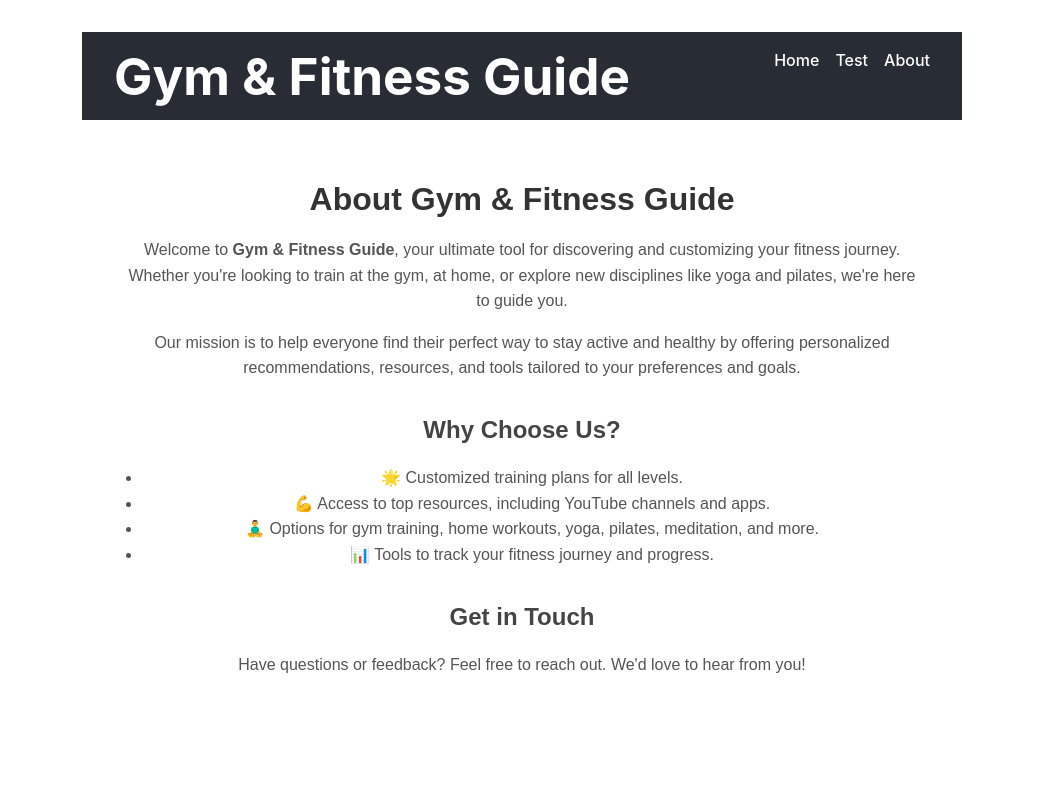
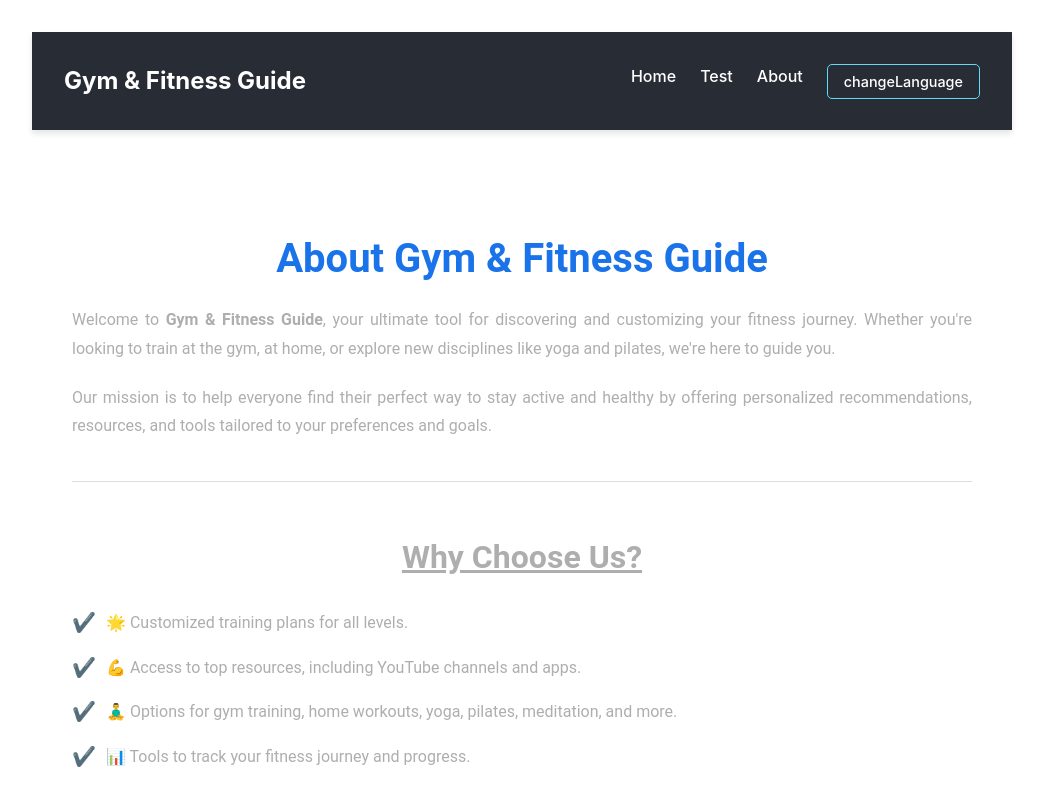
Before and after one commit to abrahamraies/GymFitnessFrontEnd, a React (Vite) app in the folder gymfitnessfrontend/: page /about in a window 1280 px wide. Shown: the top 800 px of the page, without its empty margins (118-1161 px from the left). Built offline with nearby package versions, Linux system fonts and the light colour scheme.

Commit message:
Add other pages to i18n Modify in About and Home pages.

```diff
--- /dev/null
+++ b/gymfitnessfrontend/src/components/layouts/Footer/Footer.module.css
@@ -0,0 +1,6 @@
+.footer {
+    padding: 1rem 2rem;
+    background-color: #282c34;
+    color: white;
+    text-align: center;
+  }
--- a/gymfitnessfrontend/src/components/layouts/Footer.tsx
+++ b/gymfitnessfrontend/src/components/layouts/Footer/Footer.tsx
@@ -1,15 +1,9 @@
 import React from 'react';
+import styles from './Footer.module.css';
 
 const Footer: React.FC = () => {
   return (
-    <footer
-      style={{
-        padding: '1rem 2rem',
-        backgroundColor: '#282c34',
-        color: 'white',
-        textAlign: 'center',
-      }}
-    >
+    <footer className={styles.footer}>
       <p>© 2025 Gym & Fitness Guide. All rights reserved.</p>
     </footer>
   );
--- a/gymfitnessfrontend/src/components/layouts/MainLayout.tsx
+++ b/gymfitnessfrontend/src/components/layouts/MainLayout.tsx
@@ -1,6 +1,6 @@
 import React from "react";
-import NavBar from "./NavBar";
-import Footer from "./Footer";
+import NavBar from "./NavBar/NavBar";
+import Footer from "./Footer/Footer";
 
 const MainLayout: React.FC<{ children: React.ReactNode }> = ({ children }) => {
   return (
--- a/gymfitnessfrontend/src/components/layouts/NavBar.tsx
+++ /dev/null
@@ -1,31 +0,0 @@
-import React from 'react';
-import { Link } from 'react-router-dom';
-
-const NavBar: React.FC = () => {
-  return (
-    <nav
-      style={{
-        display: 'flex',
-        justifyContent: 'space-between',
-        padding: '1rem 2rem',
-        backgroundColor: '#282c34',
-        color: 'white',
-      }}
-    >
-      <h1 style={{ margin: 0 }}>Gym & Fitness Guide</h1>
-      <div style={{ display: 'flex', gap: '1rem' }}>
-        <Link to="/" style={{ color: 'white', textDecoration: 'none' }}>
-          Home
-        </Link>
-        <Link to="/test" style={{ color: 'white', textDecoration: 'none' }}>
-          Test
-        </Link>
-        <Link to="/about" style={{ color: 'white', textDecoration: 'none' }}>
-          About
-        </Link>
-      </div>
-    </nav>
-  );
-};
-
-export default NavBar;
--- /dev/null
+++ b/gymfitnessfrontend/src/components/layouts/NavBar/NavBar.module.css
@@ -0,0 +1,51 @@
+.nav {
+    display: flex;
+    justify-content: space-between;
+    align-items: center;
+    padding: 1rem 2rem;
+    background-color: #282c34;
+    color: white;
+    box-shadow: 0 4px 6px rgba(0, 0, 0, 0.1);
+  }
+
+  .logo {
+    font-size: 1.5rem;
+    font-weight: bold;
+    color: #fff;
+  }
+
+  .navLinks {
+    display: flex;
+    gap: 1.5rem;
+    list-style: none;
+    margin: 0;
+    padding: 0;
+  }
+
+  .navLink {
+    color: white;
+    text-decoration: none;
+    font-size: 1rem;
+    transition: color 0.3s ease;
+  }
+
+  .navLink:hover {
+    color: #61dafb;
+  }
+
+  .languageButton {
+    padding: 0.5rem 1rem;
+    font-size: 0.9rem;
+    cursor: pointer;
+    border: 1px solid #61dafb;
+    background-color: transparent;
+    color: white;
+    border-radius: 5px;
+    transition: all 0.3s ease;
+  }
+
+  .languageButton:hover {
+    background-color: #61dafb;
+    color: #282c34;
+    border-color: #282c34;
+  }
--- /dev/null
+++ b/gymfitnessfrontend/src/components/layouts/NavBar/NavBar.tsx
@@ -0,0 +1,43 @@
+import React from 'react';
+import { Link } from 'react-router-dom';
+import styles from './NavBar.module.css';
+import { useTranslation } from "react-i18next";
+
+const NavBar: React.FC = () => {
+  const { t, i18n } = useTranslation();
+
+  const toggleLanguage = () => {
+    const newLanguage = i18n.language === "en" ? "es" : "en";
+    i18n.changeLanguage(newLanguage);
+  };
+
+  return (
+    <nav className={styles.nav}>
+      <h1 className={styles.logo}>Gym & Fitness Guide</h1>
+      <ul className={styles.navLinks}>
+        <li>
+          <Link to="/" className={styles.navLink}>
+          {t("navbar.home")}
+          </Link>
+        </li>
+        <li>
+          <Link to="/test" className={styles.navLink}>
+            Test
+          </Link>
+        </li>
+        <li>
+          <Link to="/about" className={styles.navLink}>
+            {t("navbar.about")}
+          </Link>
+        </li>
+        <li>
+          <button onClick={toggleLanguage} className={styles.languageButton}>
+            {t("changeLanguage")}
+          </button>
+        </li>
+      </ul>
+    </nav>
+  );
+};
+
+export default NavBar;
--- a/gymfitnessfrontend/src/i18n/en.json
+++ b/gymfitnessfrontend/src/i18n/en.json
@@ -1,4 +1,11 @@
 {
+  "navbar": {
+    "home": "Home",
+    "about": "About",
+    "contact": "Contact",
+    "changeLanguage": "Change to Spanish"
+  },
+  "home": {
     "welcome": "Welcome to Gym & Fitness Guide",
     "description": "Your ultimate guide to achieving your fitness goals.",
     "features": "Features",
@@ -11,4 +18,19 @@
     "howItWorks": "How it Works",
     "instructions": "Take a quick fitness test to discover the best workout plan for you. Whether you prefer working out at the gym, at home, or exploring yoga and meditation, we have everything you need.",
     "changeLanguage": "Change to Spanish"
+  },
+  "about": {
+    "header": "About Gym & Fitness Guide",
+    "intro": "Welcome to <strong>Gym & Fitness Guide</strong>, your ultimate tool for discovering and customizing your fitness journey. Whether you're looking to train at the gym, at home, or explore new disciplines like yoga and pilates, we're here to guide you.",
+    "mission": "Our mission is to help everyone find their perfect way to stay active and healthy by offering personalized recommendations, resources, and tools tailored to your preferences and goals.",
+    "whyChooseUs": "Why Choose Us?",
+    "features": [
+      "🌟 Customized training plans for all levels.",
+      "💪 Access to top resources, including YouTube channels and apps.",
+      "🧘‍♂️ Options for gym training, home workouts, yoga, pilates, meditation, and more.",
+      "📊 Tools to track your fitness journey and progress."
+    ],
+    "getInTouchHeader": "Get in Touch",
+    "getInTouchMessage": "Have questions or feedback? Feel free to reach out. We'd love to hear from you!"
   }
+}
--- a/gymfitnessfrontend/src/i18n/es.json
+++ b/gymfitnessfrontend/src/i18n/es.json
@@ -1,4 +1,11 @@
 {
+  "navbar": {
+    "home": "Inicio",
+    "about": "Sobre",
+    "contact": "Contacto",
+    "changeLanguage": "Cambiar a Inglés"
+  },
+  "home": {
     "welcome": "Bienvenido a Gym & Fitness Guide",
     "description": "Tu guía definitiva para alcanzar tus objetivos de fitness.",
     "features": "Características",
@@ -9,6 +16,20 @@
       "Soporte de la comunidad"
     ],
     "howItWorks": "Cómo Funciona",
-    "instructions": "Haz una prueba rápida para descubrir el mejor plan de entrenamiento para ti. Ya sea que prefieras entrenar en el gimnasio, en casa o explorar yoga y meditación, tenemos todo lo que necesitas.",
-    "changeLanguage": "Cambiar a Inglés"
+    "instructions": "Haz una prueba rápida para descubrir el mejor plan de entrenamiento para ti. Ya sea que prefieras entrenar en el gimnasio, en casa o explorar yoga y meditación, tenemos todo lo que necesitas."
+  },
+  "about": {
+    "header": "Acerca de Gym & Fitness Guide",
+    "intro": "Bienvenido a <strong>Gym & Fitness Guide</strong>, tu herramienta definitiva para descubrir y personalizar tu viaje de fitness. Ya sea que busques entrenar en el gimnasio, en casa o explorar nuevas disciplinas como yoga y pilates, estamos aquí para guiarte.",
+    "mission": "Nuestra misión es ayudar a todos a encontrar su forma ideal de mantenerse activos y saludables, ofreciendo recomendaciones personalizadas, recursos y herramientas adaptadas a tus preferencias y objetivos.",
+    "whyChooseUs": "¿Por qué elegirnos?",
+    "features": [
+      "🌟 Planes de entrenamiento personalizados para todos los niveles.",
+      "💪 Acceso a los mejores recursos, incluidos canales de YouTube y aplicaciones.",
+      "🧘‍♂️ Opciones para entrenar en el gimnasio, en casa, yoga, pilates, meditación y más.",
+      "📊 Herramientas para rastrear tu progreso y tu viaje fitness."
+    ],
+    "getInTouchHeader": "Contáctanos",
+    "getInTouchMessage": "¿Tienes preguntas o comentarios? No dudes en comunicarte. ¡Nos encantaría saber de ti!"
   }
+}
--- a/gymfitnessfrontend/src/pages/Home/HomePage.module.css
+++ b/gymfitnessfrontend/src/pages/Home/HomePage.module.css
@@ -1,18 +1,34 @@
-.header {
-    text-align: center;
-    margin: 20px 0;
+.container {
+    max-width: 900px;
+    margin: 40px auto;
+    padding: 20px;
+    font-family: 'Roboto', Arial, sans-serif;
+    line-height: 1.8;
+    border-radius: 10px;
   }
 
-  .section {
-    margin: 20px 0;
+  .header {
+    text-align: center;
+    margin-bottom: 2rem;
   }
 
-  .button {
-    margin-top: 10px;
-    padding: 10px 15px;
-    font-size: 14px;
+  .paragraph {
+    margin-bottom: 2rem;
+    text-align: justify;
+  }
+
+  .featureSection,
+  .howItWorksSection {
+    border-top: 1px solid #ddd;
+    margin-bottom: 2rem;
+  }
+
+  .languageButton {
+    margin-top: 1rem;
+    padding: 0.75rem 1.5rem;
+    font-size: 1rem;
     cursor: pointer;
     border: 1px solid #ddd;
-    background-color: #f5f5f5;
+    background-color: #da0808;
     border-radius: 5px;
   }
--- a/gymfitnessfrontend/src/pages/Home/HomePage.tsx
+++ b/gymfitnessfrontend/src/pages/Home/HomePage.tsx
@@ -3,35 +3,29 @@ import styles from "./HomePage.module.css";
 import { useTranslation } from "react-i18next";
 
 const HomePage: React.FC = () => {
-    const { t, i18n } = useTranslation();
-
-    const toggleLanguage = () => {
-        const newLanguage = i18n.language === "en" ? "es" : "en";
-        i18n.changeLanguage(newLanguage);
-      };
+    const { t } = useTranslation();
 
       return (
-    <div>
+        <main className={styles.container}>
           <header className={styles.header}>
-        <h1>{t("welcome")}</h1>
-        <p>{t("description")}</p>
-        <button onClick={toggleLanguage} className={styles.button}>
-          {t("changeLanguage")}
-        </button>
+            <h1>{t("home.welcome")}</h1>
+            <p>{t("home.description")}</p>
           </header>
-      <section className={styles.section}>
-      <h2>{t("features")}</h2>
+
+          <section className={styles.featureSection}>
+            <h2>{t("home.features")}</h2>
             <ul>
-          {(t("featureList", { returnObjects: true }) as string[]).map((feature: string, index: number) => (
-            <li key={index}>{feature}</li>
+              {(t("home.featureList", { returnObjects: true }) as string[]).map((feature, index) => (
+                <li key={index} style={{ listStylePosition: 'inside' }}>{feature}</li>
               ))}
             </ul>
           </section>
-      <section className={styles.section}>
-      <h2>{t("howItWorks")}</h2>
-      <p>{t("instructions")}</p>
+
+          <section className={styles.howItWorksSection}>
+            <h2>{t("home.howItWorks")}</h2>
+            <p>{t("home.instructions")}</p>
           </section>
-    </div>
+        </main>
       );
     };
 
--- a/gymfitnessfrontend/src/pages/about/AboutPage.module.css
+++ b/gymfitnessfrontend/src/pages/about/AboutPage.module.css
@@ -1,34 +1,58 @@
 .container {
-    max-width: 800px;
-    margin: 0 auto;
+    max-width: 900px;
+    margin: 40px auto;
     padding: 20px;
-    font-family: Arial, sans-serif;
-    line-height: 1.6;
+    font-family: 'Roboto', Arial, sans-serif;
+    line-height: 1.8;
+    border-radius: 10px;
   }
 
   .header {
-    font-size: 2rem;
-    margin-bottom: 20px;
-    color: #333;
+    font-size: 2.5rem;
+    margin-bottom: 25px;
+    color: #1a73e8;
+    text-align: center;
   }
 
   .paragraph {
-    margin-bottom: 15px;
-    color: #555;
+    margin-bottom: 20px;
+    color: #afaeae;
+    text-align: justify;
   }
 
   .section {
-    margin-top: 30px;
+    margin-top: 40px;
+    padding-top: 20px;
+    border-top: 1px solid #ddd;
   }
 
   .subheader {
-    font-size: 1.5rem;
-    margin-bottom: 15px;
-    color: #444;
+    font-size: 2rem;
+    margin-bottom: 20px;
+    color: #afaeae;
+    text-decoration: underline;
   }
 
   .list {
-    list-style-type: disc;
-    padding-left: 20px;
-    color: #555;
+    list-style: none;
+    padding: 0;
+    color: #afaeae;
   }
+
+  .list li {
+    margin-bottom: 10px;
+    display: flex;
+    align-items: center;
+  }
+
+  .list li::before {
+    content: "✔️";
+    margin-right: 10px;
+    color: #1a73e8;
+    font-size: 1.2rem;
+  }
+
+  .list li:hover {
+    color: #1a73e8;
+    transition: color 0.3s ease;
+  }
--- a/gymfitnessfrontend/src/pages/about/AboutPage.tsx
+++ b/gymfitnessfrontend/src/pages/about/AboutPage.tsx
@@ -1,32 +1,29 @@
 import React from "react";
+import { useTranslation } from "react-i18next";
 import styles from "./AboutPage.module.css";
 
 const AboutPage: React.FC = () => {
+  const { t } = useTranslation();
+
   return (
     <div className={styles.container}>
-      <h1 className={styles.header}>About Gym & Fitness Guide</h1>
-      <p className={styles.paragraph}>
-        Welcome to <strong>Gym & Fitness Guide</strong>, your ultimate tool for discovering and customizing
-        your fitness journey. Whether you're looking to train at the gym, at home, or explore new disciplines like yoga and pilates, we're here to guide you.
-      </p>
-      <p className={styles.paragraph}>
-        Our mission is to help everyone find their perfect way to stay active and healthy by offering personalized
-        recommendations, resources, and tools tailored to your preferences and goals.
-      </p>
+      <h1 className={styles.header}>{t("about.header")}</h1>
+      <p
+        className={styles.paragraph}
+        dangerouslySetInnerHTML={{ __html: t("about.intro") }}
+      />
+      <p className={styles.paragraph}>{t("about.mission")}</p>
       <section className={styles.section}>
-        <h2 className={styles.subheader}>Why Choose Us?</h2>
+        <h2 className={styles.subheader}>{t("about.whyChooseUs")}</h2>
         <ul className={styles.list}>
-          <li>🌟 Customized training plans for all levels.</li>
-          <li>💪 Access to top resources, including YouTube channels and apps.</li>
-          <li>🧘‍♂️ Options for gym training, home workouts, yoga, pilates, meditation, and more.</li>
-          <li>📊 Tools to track your fitness journey and progress.</li>
+          {(t("about.features", { returnObjects: true }) as string[]).map((feature: string, index: number) => (
+            <li key={index}>{feature}</li>
+          ))}
         </ul>
       </section>
       <section className={styles.section}>
-        <h2 className={styles.subheader}>Get in Touch</h2>
-        <p className={styles.paragraph}>
-          Have questions or feedback? Feel free to reach out. We'd love to hear from you!
-        </p>
+        <h2 className={styles.subheader}>{t("about.getInTouchHeader")}</h2>
+        <p className={styles.paragraph}>{t("about.getInTouchMessage")}</p>
       </section>
     </div>
   );
```
Lines whose indentation alone changed are shown as unchanged.
